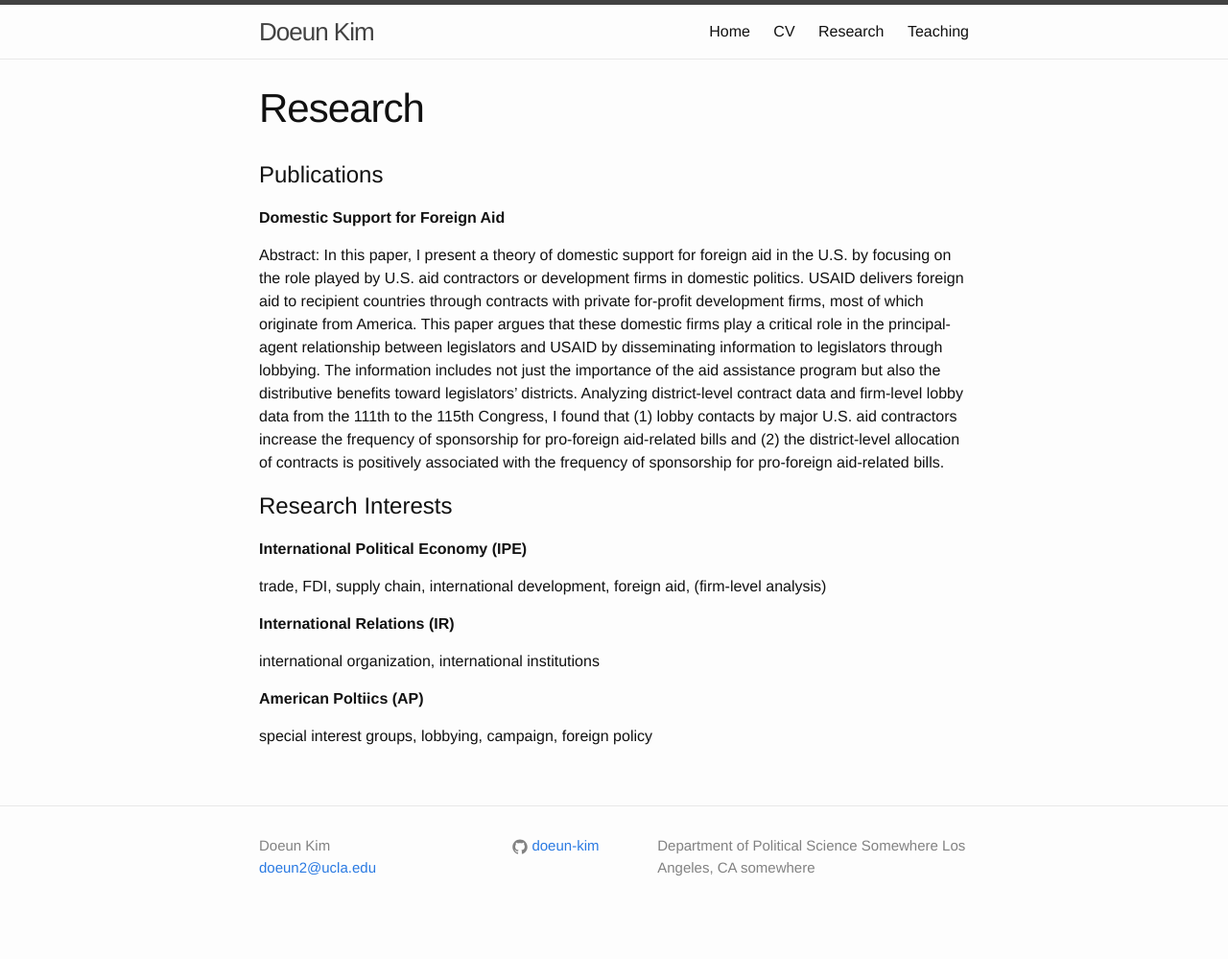
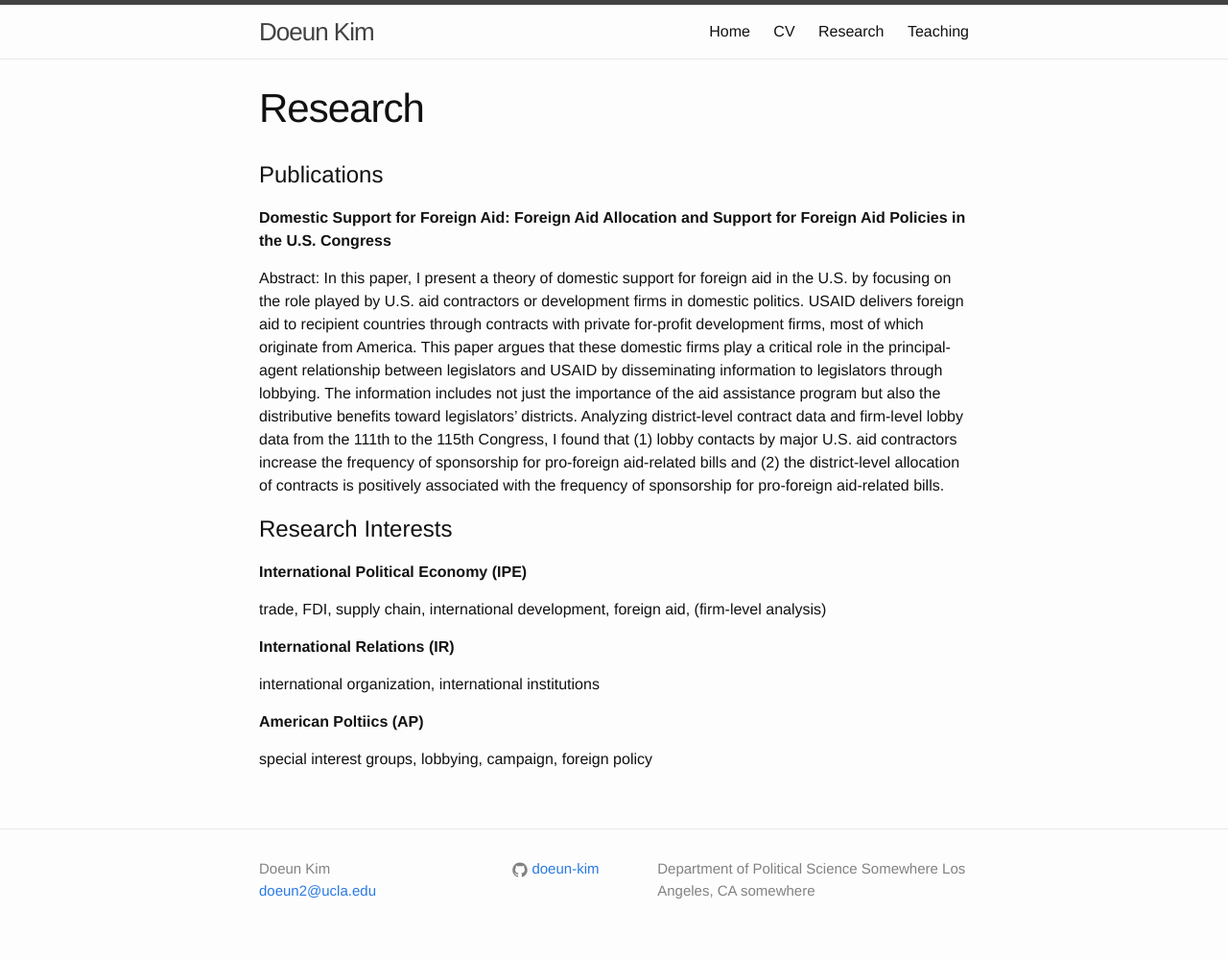
Before and after one commit to soonhong-cho/soonhong-cho.github.io, a Jekyll site: the page research.html, which Jekyll copies as it is, in a window 1280 px wide. Shown: the whole page at 96% size. Built offline with Jekyll 4.4.1, drawn with Linux system fonts in a browser that asks for light colours; before the commit the page ends 975 px from its top, so only the background shows below that.

Commit message:
Update research.html

```diff
--- a/research.html
+++ b/research.html
@@ -77,7 +77,7 @@
 
   <article class="post-content">
     <h1 id="publications">Publications</h1>
-<p><strong>Domestic Support for Foreign Aid</strong></p>
+<p><strong>Domestic Support for Foreign Aid: Foreign Aid Allocation and Support for Foreign Aid Policies in the U.S. Congress</strong></p>
 
 <p>Abstract: In this paper, I present a theory of domestic support for foreign aid in the U.S. by focusing on the role played by U.S. aid contractors or development firms in domestic politics. USAID delivers foreign aid to recipient countries through contracts with private for-profit development firms, most of which originate from America. This paper argues that these domestic firms play a critical role in the principal-agent relationship between legislators and USAID by disseminating information to legislators through lobbying. The information includes not just the importance of the aid assistance program but also the distributive benefits toward legislators’ districts. Analyzing district-level contract data and firm-level lobby data from the 111th to the 115th Congress, I found that
 (1) lobby contacts by major U.S. aid contractors increase the frequency of sponsorship for pro-foreign aid-related bills and (2) the district-level allocation of contracts is positively associated with the frequency of sponsorship for pro-foreign aid-related bills.</p>
```
